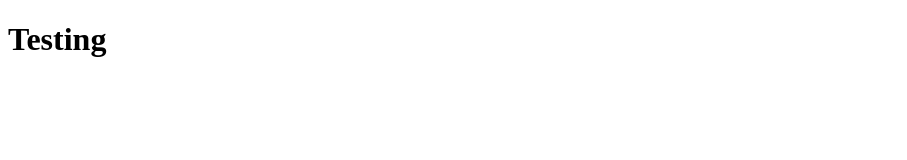
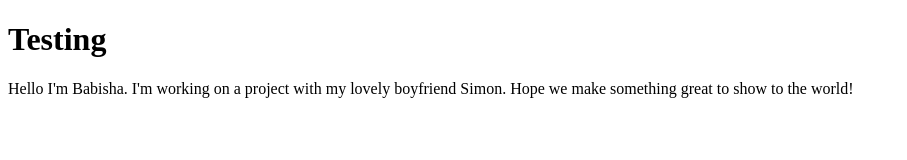
Before and after one commit to babisha/cookie-shop, a plain HTML site: page project-one.html in a window 1280 px wide. Shown: the whole page, without its empty margins (0-907 px from the left). Drawn offline with Linux system fonts and the light colour scheme.

Commit message:
Added a new paragraph

```diff
--- a/project-one.html
+++ b/project-one.html
@@ -6,5 +6,10 @@
   </head>
   <body>
     <h1>Testing</h1>
+    <p>
+      Hello I'm Babisha. I'm working on a project with my lovely
+      boyfriend Simon. Hope we make something great to show to the
+      world!
+    </p>
   </body>
 </html>
```
